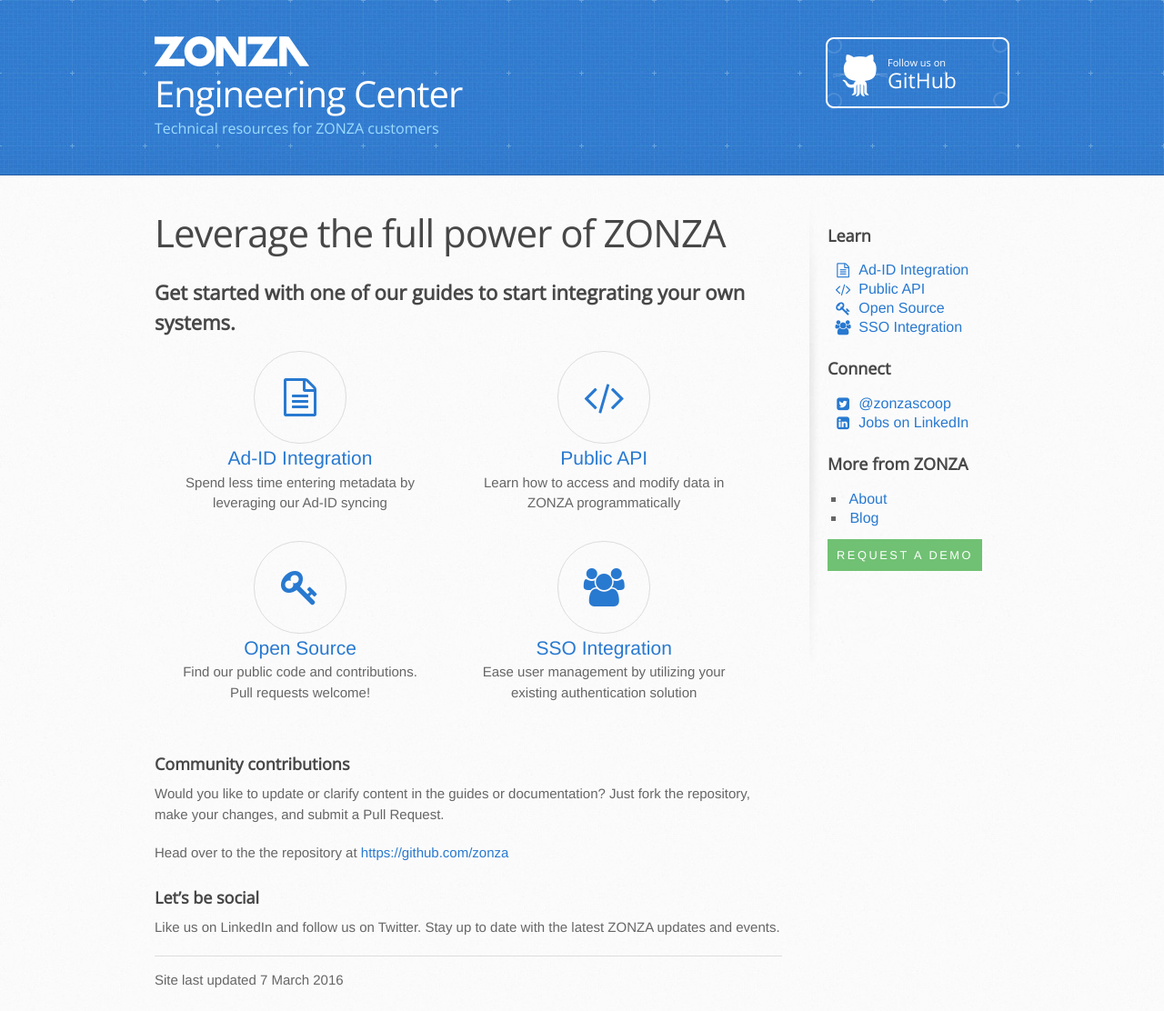
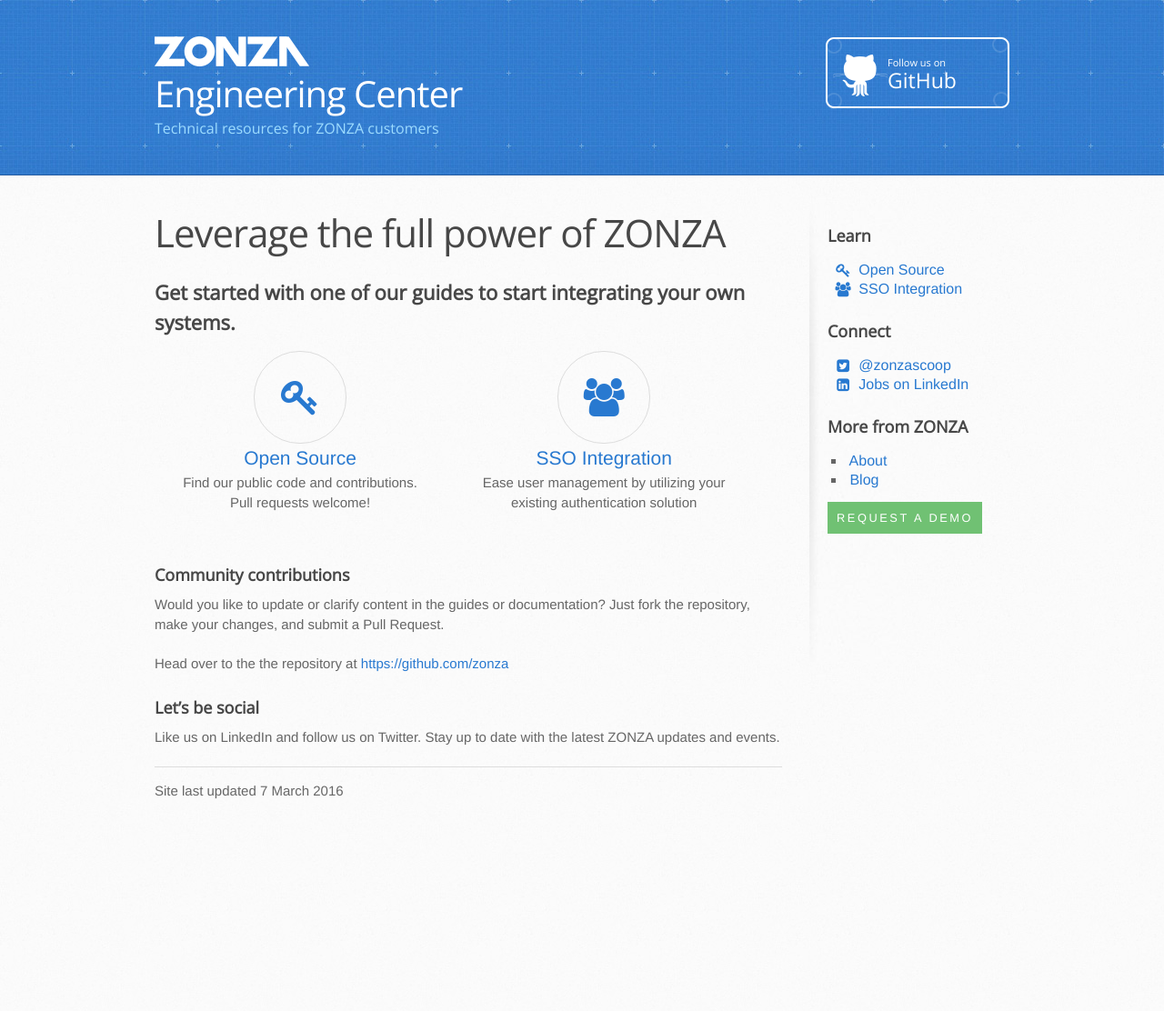
Before and after one commit to zonza/zonza.github.io, a Jekyll site: the page built from index.md, in a window 1280 px wide. Shown: the whole page at 91% size. Built offline with Jekyll 4.4.1, drawn with Linux system fonts in a browser that asks for light colours; nearby versions of some CDN libraries; after the commit the page ends 904 px from its top, so only the background shows below that.

```diff
--- a/adid.md
+++ b/adid.md
@@ -3,7 +3,7 @@ layout: default
 title: Ad-ID Integration
 icon: fa-file-text-o
 description: Spend less time entering metadata by leveraging our Ad-ID syncing
-tags: learn
+tags: hidden
 ---
 
 ## <i class="fa {{page.icon}}"></i> {{page.title}}
--- a/api.md
+++ b/api.md
@@ -3,7 +3,7 @@ layout: default
 title: Public API
 icon: fa-code
 description: Learn how to access and modify data in ZONZA programmatically
-tags: learn
+tags: hidden
 ---
 
 
```
